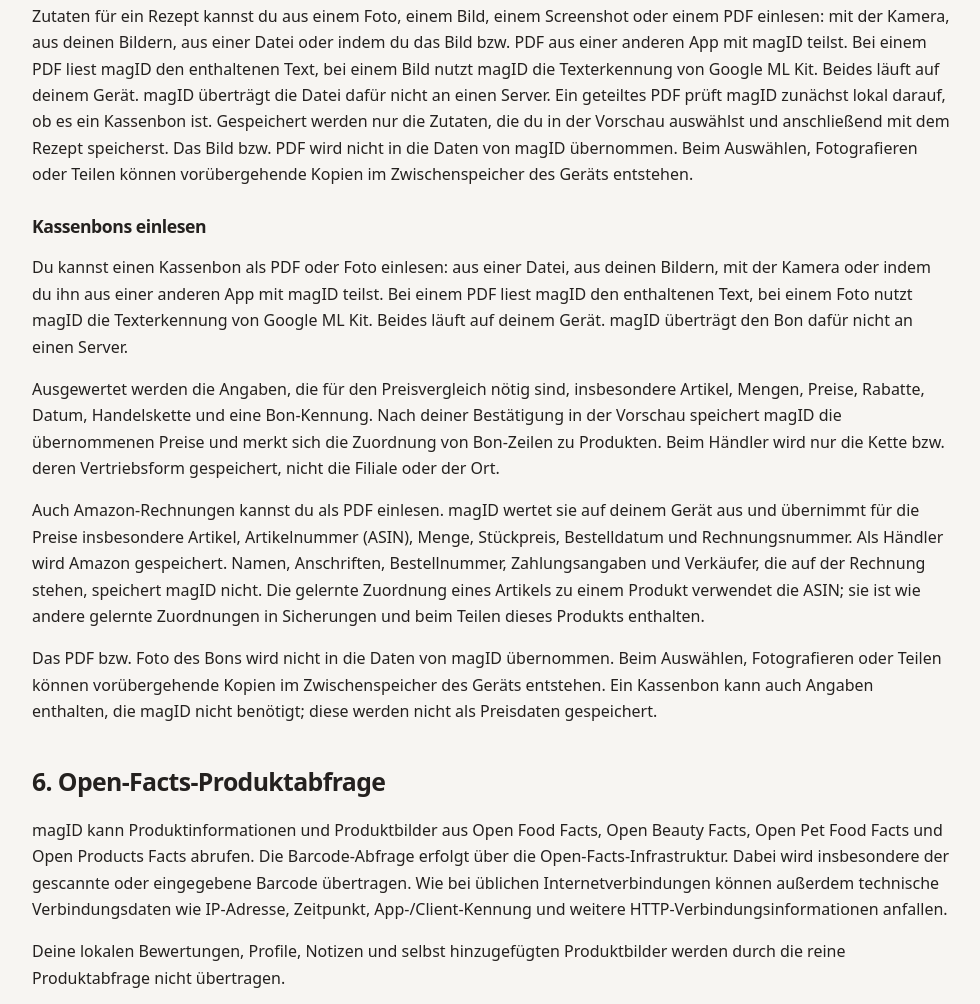
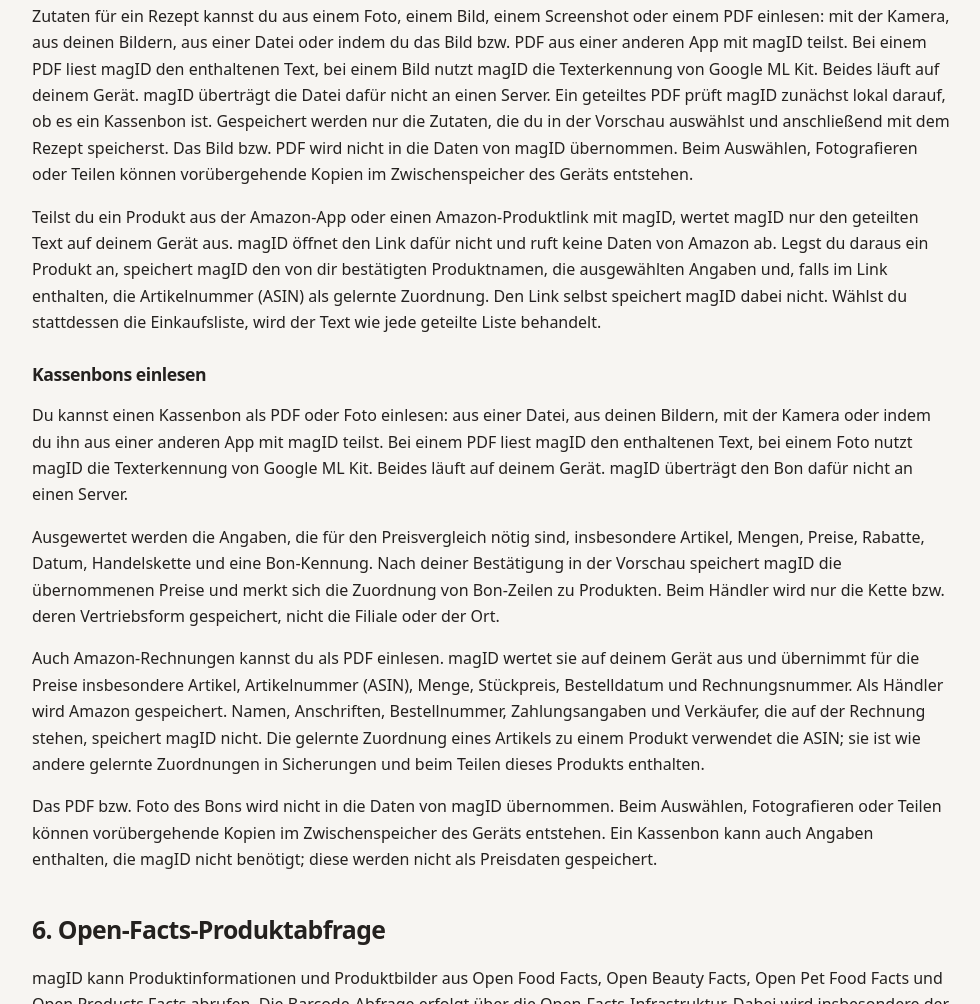
Before and after one commit to frog-fest/magID-Webseite, a plain HTML site: page datenschutz.html in a window 1280 px wide. Shown: the part 2226-3230 px from the top of the page, without its empty margins (148-1128 px from the left). Drawn offline with Linux system fonts and the light colour scheme.

Commit message:
Datenschutzerklärung: aus Amazon geteilte Produkte (0.1.11)
Co-Authored-By: Claude Sonnet 5.5 <noreply@anthropic.com>

```diff
--- a/datenschutz.html
+++ b/datenschutz.html
@@ -128,6 +128,16 @@
     mit dem Rezept speicherst. Das Bild bzw. PDF wird nicht in die Daten von magID
     übernommen. Beim Auswählen, Fotografieren oder Teilen können vorübergehende Kopien im
     Zwischenspeicher des Geräts entstehen.
+  </p>
+
+  <p>
+    Teilst du ein Produkt aus der Amazon-App oder einen Amazon-Produktlink mit magID,
+    wertet magID nur den geteilten Text auf deinem Gerät aus. magID öffnet den Link dafür
+    nicht und ruft keine Daten von Amazon ab. Legst du daraus ein Produkt an, speichert
+    magID den von dir bestätigten Produktnamen, die ausgewählten Angaben und, falls im
+    Link enthalten, die Artikelnummer (ASIN) als gelernte Zuordnung. Den Link selbst
+    speichert magID dabei nicht. Wählst du stattdessen die Einkaufsliste, wird der Text
+    wie jede geteilte Liste behandelt.
   </p>
 
   <h3>Kassenbons einlesen</h3>
```
Also changed, not shown: version_history.txt, 1 other file.
